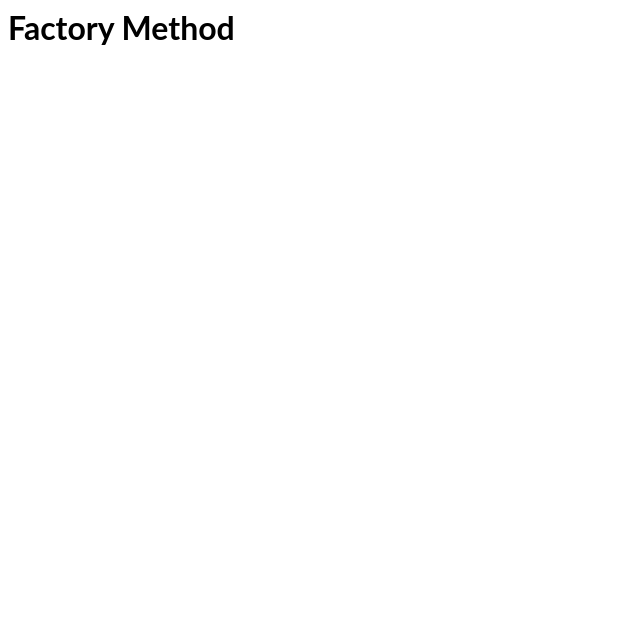
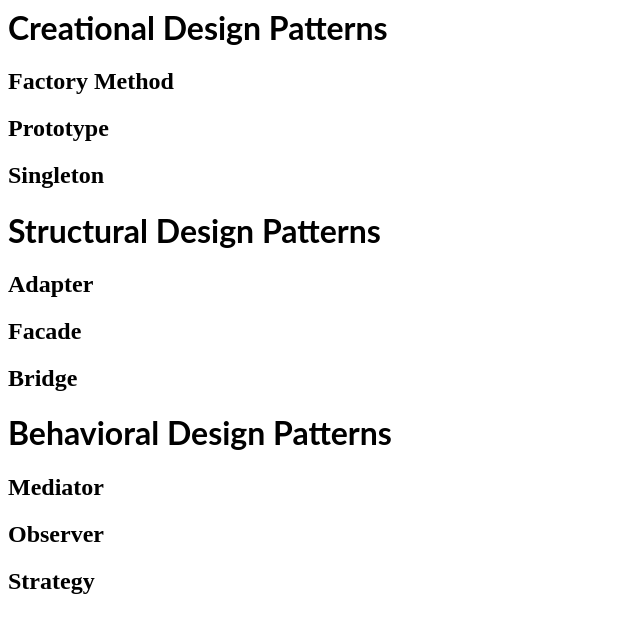
Before and after one commit to SebastianTrujillo/DesignPatternsProject, a React (Create React App) app: page / in a window 1280 px wide. Shown: the top 632 px of the page, without its empty margins (0-640 px from the left). Built offline with nearby package versions, Linux system fonts and the light colour scheme.

Commit message:
2 files modified, 8 added, 1 deleted

```diff
--- a/src/App.tsx
+++ b/src/App.tsx
@@ -1,13 +1,30 @@
 import * as React from 'react';
 import './style.css';
-import { shape } from './design-patterns';
+import { factoryMethodName } from './design-patterns/factory-method';
+import { prototypeName } from './design-patterns/prototype';
+import { singletonName } from './design-patterns/singleton';
+import { adapterName } from './design-patterns/adapter';
+import { facadeName } from './design-patterns/facade';
+import { bridgeName } from './design-patterns/bridge';
+import { mediatorName } from './design-patterns/mediator';
+import { observerName } from './design-patterns/observer';
+import { strategyName } from './design-patterns/strategy';
 
 export default function App() {
-  console.log(shape.draw());
-
   return (
     <div>
-      <h1>Factory Method</h1>
+      <h1>{'Creational Design Patterns'}</h1>
+      <h2>{factoryMethodName}</h2>
+      <h2>{prototypeName}</h2>
+      <h2>{singletonName}</h2>
+      <h1>{'Structural Design Patterns'}</h1>
+      <h2>{adapterName}</h2>
+      <h2>{facadeName}</h2>
+      <h2>{bridgeName}</h2>
+      <h1>{'Behavioral Design Patterns'}</h1>
+      <h2>{mediatorName}</h2>
+      <h2>{observerName}</h2>
+      <h2>{strategyName}</h2>
     </div>
   );
 }
--- /dev/null
+++ b/src/design-patterns/adapter.ts
@@ -0,0 +1 @@
+export const adapterName = 'Adapter';
--- /dev/null
+++ b/src/design-patterns/bridge.ts
@@ -0,0 +1 @@
+export const bridgeName = 'Bridge';
--- /dev/null
+++ b/src/design-patterns/facade.ts
@@ -0,0 +1 @@
+export const facadeName = 'Facade';
--- a/src/design-patterns/factory-method.ts
+++ b/src/design-patterns/factory-method.ts
@@ -1,43 +1 @@
-interface IShape {
-  name: string;
-  draw(): void;
-}
-
-class Circle implements IShape {
-  name: string;
-
-  constructor() {
-    this.name = 'Circle';
-  }
-
-  public draw(): void {
-    console.log(this.name);
-  }
-}
-
-class Square implements IShape {
-  name: string;
-
-  constructor() {
-    this.name = 'Square';
-  }
-
-  public draw(): void {
-    console.log(this.name);
-  }
-}
-
-class ShapeFactory {
-  public static getShape(type: string): IShape | undefined {
-    switch (type) {
-      case 'circle':
-        return new Circle();
-      case 'square':
-        return new Square();
-      default:
-        return undefined;
-    }
-  }
-}
-
-export const shape = ShapeFactory.getShape('circle');
+export const factoryMethodName = 'Factory Method';
--- a/src/design-patterns/index.ts
+++ /dev/null
@@ -1 +0,0 @@
-export { shape } from './factory-method';
--- /dev/null
+++ b/src/design-patterns/mediator.ts
@@ -0,0 +1 @@
+export const mediatorName = 'Mediator';
--- /dev/null
+++ b/src/design-patterns/observer.ts
@@ -0,0 +1 @@
+export const observerName = 'Observer';
--- /dev/null
+++ b/src/design-patterns/prototype.ts
@@ -0,0 +1 @@
+export const prototypeName = 'Prototype';
--- /dev/null
+++ b/src/design-patterns/singleton.ts
@@ -0,0 +1 @@
+export const singletonName = 'Singleton';
--- /dev/null
+++ b/src/design-patterns/strategy.ts
@@ -0,0 +1 @@
+export const strategyName = 'Strategy';
```
